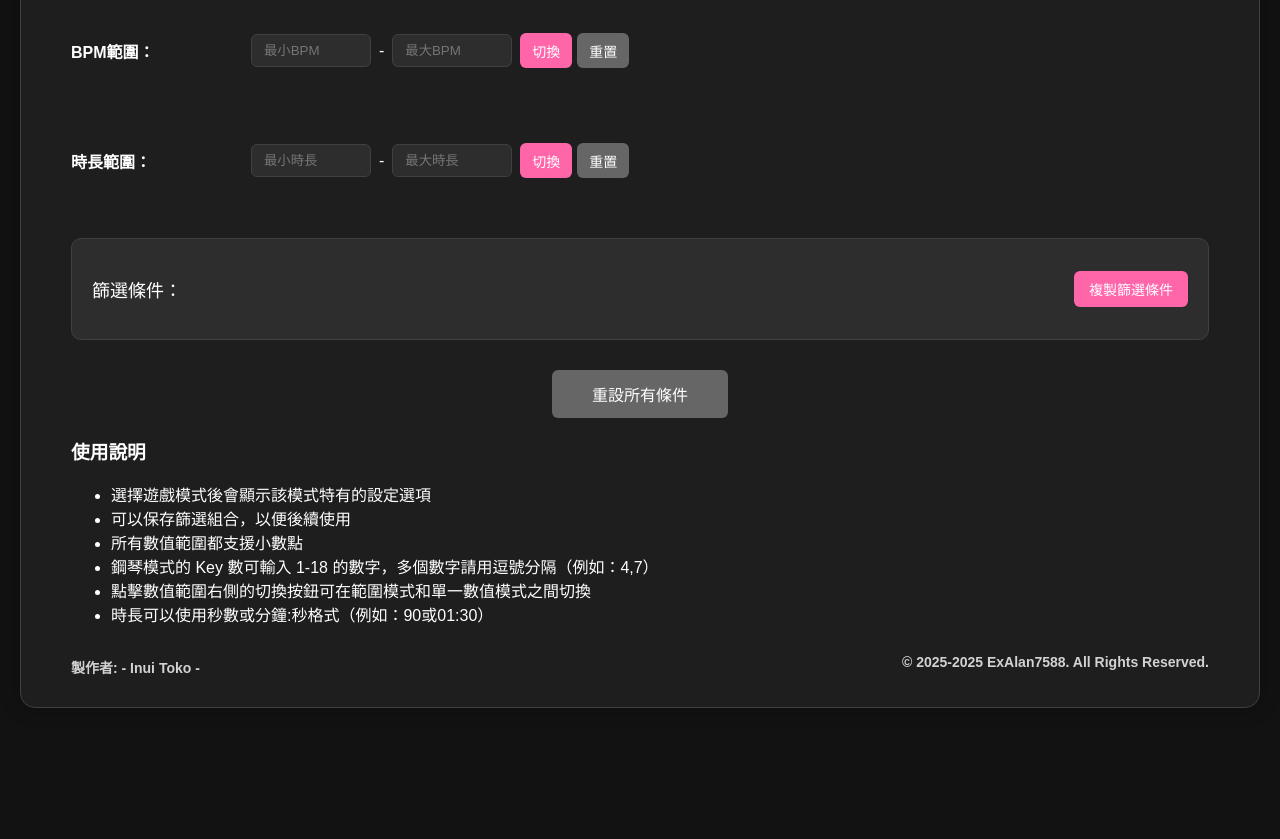
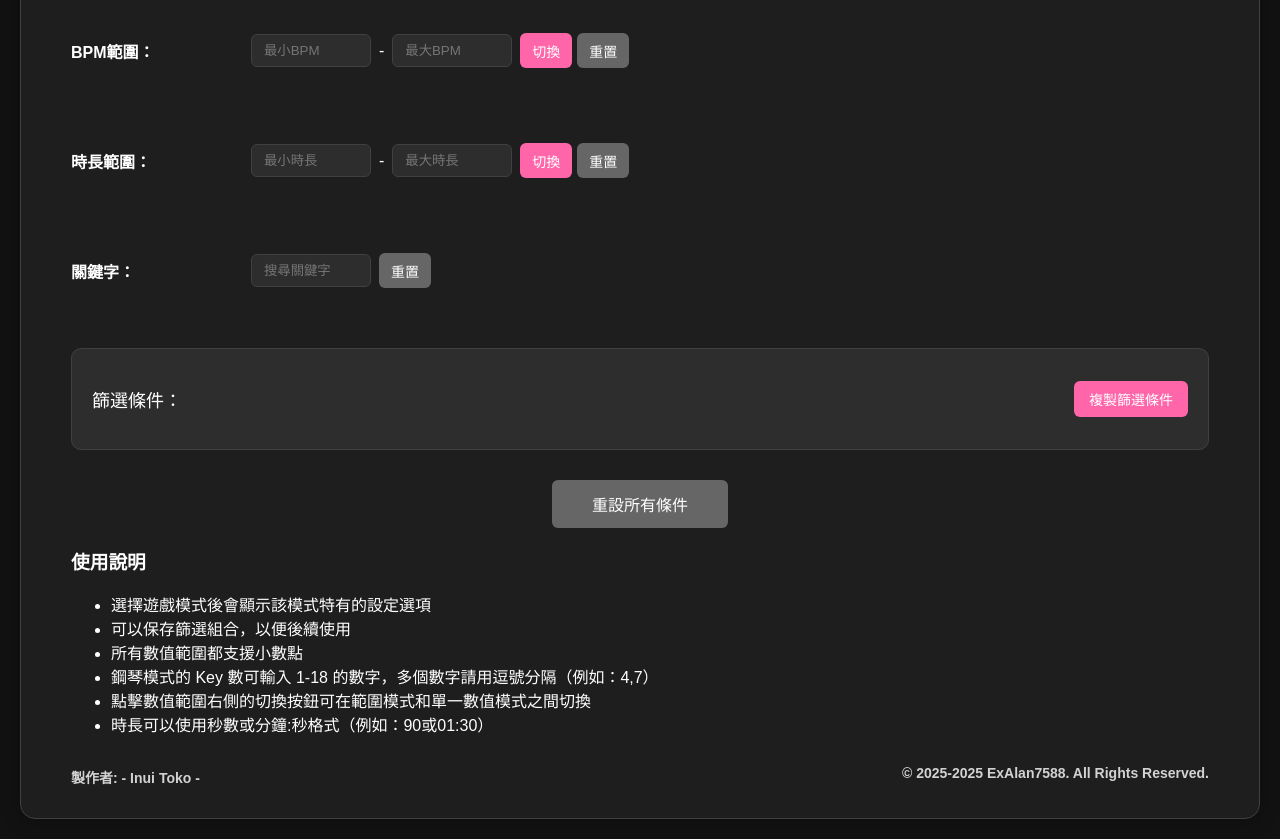
Before and after one commit to ExAlan7588/osu-beatmap-filter, a website: page index.html in a window 1280 px wide. Shown: the part 710-1549 px from the top of the page. Before the commit the page ends 1438 px from the top, so only its background shows below. Drawn offline with Linux system fonts and the light colour scheme.

Commit message:
更新：修正空的 CSS 規則集並優化關鍵字搜尋功能

```diff
--- a/index.html
+++ b/index.html
@@ -5,14 +5,14 @@
     <meta name="viewport" content="width=device-width, initial-scale=1.0">
     <meta name="theme-color" content="#ff66aa">
     <title>OSU! 圖譜篩選生成器</title>
-    <link rel="manifest" href="/manifest.json">
-    <link rel="icon" type="image/png" sizes="32x32" href="/icons/icon-192x192.png">
-    <link rel="icon" type="image/png" sizes="16x16" href="/icons/icon-192x192.png">
-    <link rel="icon" type="image/png" sizes="192x192" href="/icons/icon-192x192.png">
-    <link rel="icon" type="image/png" sizes="512x512" href="/icons/icon-512x512.png">
-    <link rel="apple-touch-icon" sizes="192x192" href="/icons/icon-192x192.png">
-    <link rel="apple-touch-icon" sizes="512x512" href="/icons/icon-512x512.png">
-    <link rel="shortcut icon" type="image/png" href="/icons/icon-192x192.png">
+    <link rel="manifest" href="manifest.json">
+    <link rel="icon" type="image/png" sizes="16x16" href="icons/icon-16x16.png">
+    <link rel="icon" type="image/png" sizes="32x32" href="icons/icon-32x32.png">
+    <link rel="icon" type="image/png" sizes="192x192" href="icons/icon-192x192.png">
+    <link rel="icon" type="image/png" sizes="512x512" href="icons/icon-512x512.png">
+    <link rel="apple-touch-icon" sizes="192x192" href="icons/icon-192x192.png">
+    <link rel="apple-touch-icon" sizes="512x512" href="icons/icon-512x512.png">
+    <link rel="shortcut icon" type="image/png" href="icons/icon-192x192.png">
     <script>
     window.va = window.va || function () { (window.vaq = window.vaq || []).push(arguments); };
     </script>
@@ -537,14 +537,6 @@
             margin-bottom: 0;
         }
 
-        /* 移除之前的樣式 */
-        #std-specific,
-        #std-specific .form-group,
-        #std-specific .form-group label,
-        #std-specific .range-inputs {
-            /* 移除之前的 flex 相關樣式 */
-        }
-
         /* 修改滑塊的樣式 */
         #starMin, #starMinValue {
             position: relative;
@@ -706,10 +698,34 @@
             text-decoration: none;
             transition: color 0.3s;
             font-weight: bold;
+            position: relative;
+            display: inline-flex;
+            align-items: center;
+            height: 20px;
         }
 
         .creator-link:hover {
             color: #ff66aa;
+        }
+
+        .creator-link::after {
+            content: "Ciallo～(∠・ω< )⌒☆";
+            position: absolute;
+            left: calc(100% + 8px);
+            opacity: 0;
+            transition: opacity 0.3s ease;
+            color: var(--text-color);
+            font-size: 0.9em;
+            white-space: nowrap;
+            pointer-events: none;
+            line-height: 20px;
+            height: 20px;
+            display: inline-flex;
+            align-items: center;
+        }
+
+        .creator-link:hover::after {
+            opacity: 0.6;
         }
 
         .footer-info {
@@ -727,7 +743,6 @@
             font-size: 14px;
             opacity: 0.8;
             font-weight: bold;
-            text-align: center;
         }
 
         .copyright {
@@ -954,6 +969,16 @@
             </div>
         </div>
 
+        <div class="form-group">
+            <label id="keywordLabel">關鍵字：</label>
+            <div class="range-inputs">
+                <input type="text" id="keyword" placeholder="搜尋關鍵字">
+                <div class="range-button-group">
+                    <button onclick="resetRange('keyword')" class="reset-range-btn">重置</button>
+                </div>
+            </div>
+        </div>
+
         <div class="result">
             <p>篩選條件：</p>
             <div id="output"></div>
@@ -1185,6 +1210,7 @@
             const bpmMax = document.getElementById('bpmMax').value;
             const lengthMin = document.getElementById('lengthMin').value;
             const lengthMax = document.getElementById('lengthMax').value;
+            const keyword = document.getElementById('keyword').value.trim();
 
             // 處理 OD 條件
             if (!rangeStates.od && odMin) {
@@ -1280,6 +1306,11 @@
                 conditions.push(`length=${formatNumber(lengthMin, true)}`);
             } else if (lengthMax && parseFloat(formatNumber(lengthMax, true)) > 0) {
                 conditions.push(`length=${formatNumber(lengthMax, true)}`);
+            }
+
+            // 處理關鍵字條件（移到最後）
+            if (keyword) {
+                conditions.push(keyword);
             }
         }
 
@@ -1311,6 +1342,7 @@
                 ctbArMin: document.getElementById('ctbArMin')?.value,
                 ctbArMax: document.getElementById('ctbArMax')?.value,
                 keys: document.getElementById('keys')?.value,
+                keyword: document.getElementById('keyword').value,  // 添加關鍵字
                 // 保存範圍模式狀態
                 rangeStates: {...rangeStates}
             };
@@ -1416,6 +1448,7 @@
                 if (preset.ctbArMin) document.getElementById('ctbArMin').value = preset.ctbArMin;
                 if (preset.ctbArMax) document.getElementById('ctbArMax').value = preset.ctbArMax;
                 if (preset.keys) document.getElementById('keys').value = preset.keys;
+                if (preset.keyword) document.getElementById('keyword').value = preset.keyword;  // 更新關鍵字
 
                 // 更新星級滑塊
                 updateStarRange('min');
@@ -1590,6 +1623,7 @@
             document.getElementById('mode').value = '';
             document.getElementById('status').value = '';
             document.getElementById('presets').value = '';
+            document.getElementById('keyword').value = '';  // 重置關鍵字
 
             // 重設星級滑塊
             document.getElementById('starMin').value = 0;
@@ -1709,6 +1743,8 @@
                 'maxCS': '最大CS',
                 'arRange': 'AR範圍：',
                 'csRange': 'CS範圍：',
+                'keyword': '關鍵字：',
+                'keywordPlaceholder': '搜尋關鍵字',
             },
             'en': {
                 'title': 'OSU! Beatmap Filter Generator',
@@ -1768,6 +1804,8 @@
                 'maxCS': 'Max CS',
                 'arRange': 'AR Range:',
                 'csRange': 'CS Range:',
+                'keyword': 'Keyword:',
+                'keywordPlaceholder': 'Search keyword',
             }
         };
 
@@ -1920,6 +1958,10 @@
             if (maniaKeyInput) {
                 maniaKeyInput.placeholder = t.keyExample;
             }
+
+            // 更新關鍵字相關文字
+            document.getElementById('keywordLabel').textContent = t.keyword;
+            document.getElementById('keyword').placeholder = t.keywordPlaceholder;
         }
 
         // 在頁面載入時初始化語言
```
